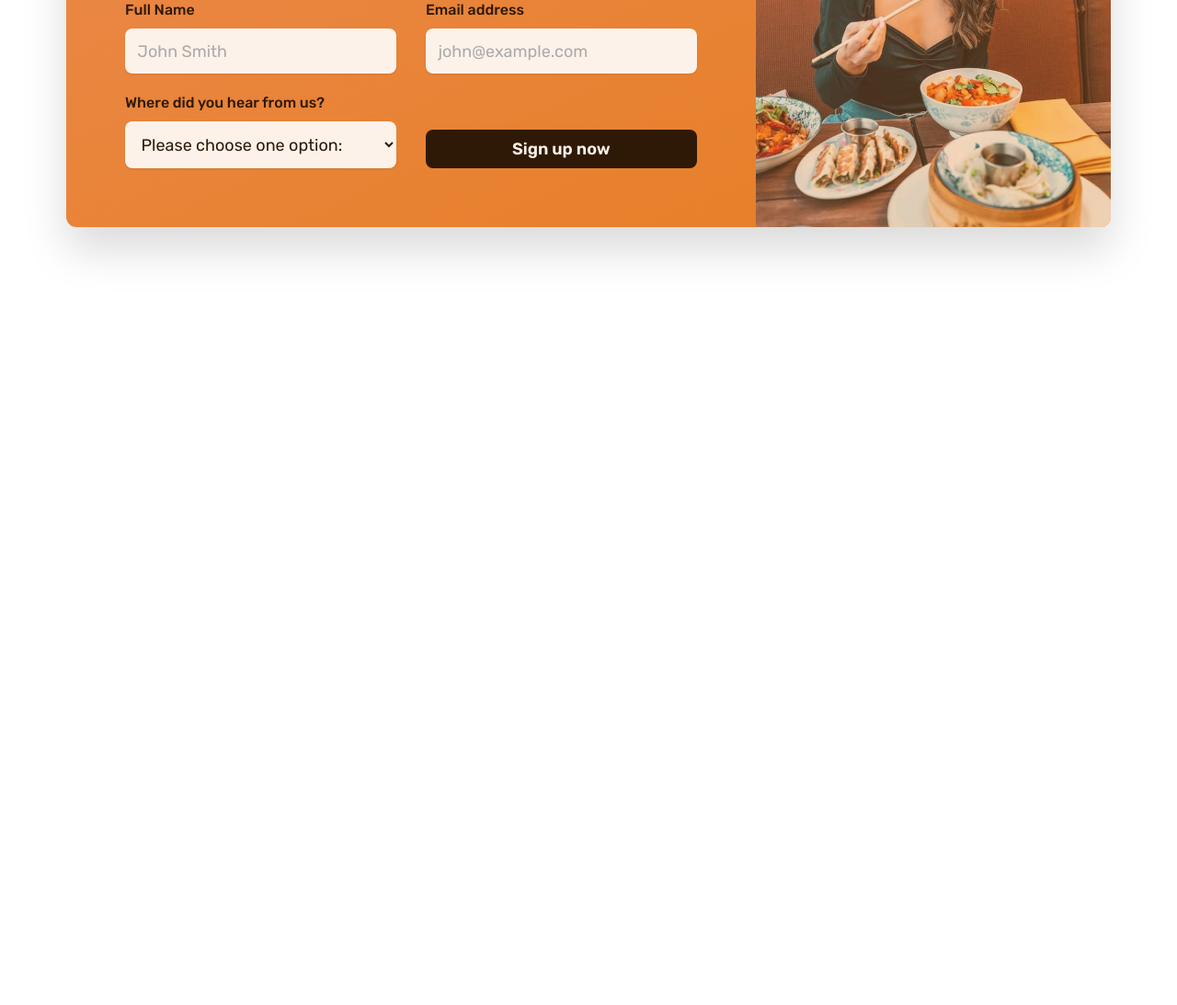
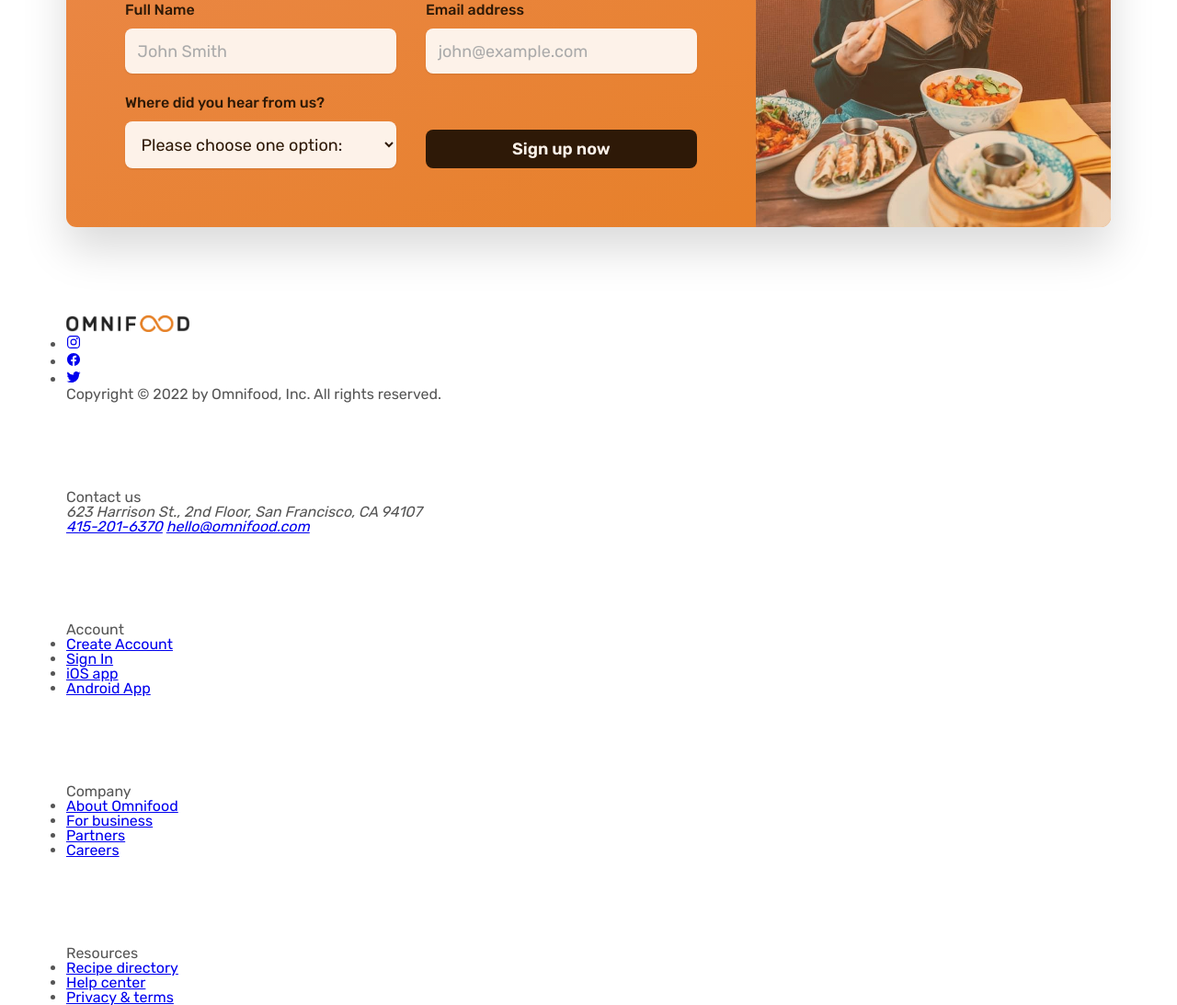
Before and after one commit to ABrozovic/Omnifood, a plain HTML site: page index.html in a window 1280 px wide. Shown: the part 6088-7181 px from the top of the page at 92% size. Before the commit the page ends 6431 px from the top, so only its background shows below. Drawn offline with nearby package versions, Linux system fonts and the light colour scheme; some packages are replaced by stand-ins of ours; a script that the page names is missing.

Commit message:
Add the Footer markup to the index.html

```diff
--- a/index.html
+++ b/index.html
@@ -815,5 +815,82 @@
       </div>
     </section>
   </main>
+  <footer class="footer">
+    <div class="container grid grid--footer">
+      <div class="footer__logo-col">
+        <a href="#" class="footer__logo">
+          <picture>
+            <source srcset="img/omnifood-logo.webp" type="image/webp" />
+            <source srcset="img/omnifood-logo.png" type="image/png" />
+            <img
+                    src="img/omnifood-logo.png"
+                    alt="Omnifood logo"
+                    class="logo"
+            />
+          </picture>
+        </a>
+        <ul class="footer__social-links">
+          <li>
+            <a class="footer__link" href="#"
+            ><ion-icon name="logo-instagram"></ion-icon
+            ></a>
+          </li>
+          <li>
+            <a class="footer__link" href="#"
+            ><ion-icon name="logo-facebook"></ion-icon
+            ></a>
+          </li>
+          <li>
+            <a class="footer__link" href="#"
+            ><ion-icon name="logo-twitter"></ion-icon
+            ></a>
+          </li>
+        </ul>
+        <p class="copyright">
+          Copyright &copy; 2022 by Omnifood, Inc. All rights reserved.
+        </p>
+      </div>
+      <div class="footer__address-col">
+        <p class="footer__heading">Contact us</p>
+        <address class="footer__contacts">
+          <p class="footer__link">
+            623 Harrison St., 2nd Floor, San Francisco, CA 94107
+          </p>
+          <p>
+            <a class="footer__link" href="tel:415-201-6370">415-201-6370</a>
+            <a class="footer__link" href="mailto:hello@omnifood.com"
+            >hello@omnifood.com</a
+            >
+          </p>
+        </address>
+      </div>
+      <nav class="footer__nav-col">
+        <p class="footer__heading">Account</p>
+        <ul class="footer__nav">
+          <li><a class="footer__link" href="#">Create Account</a></li>
+          <li><a class="footer__link" href="#">Sign In</a></li>
+          <li><a class="footer__link" href="#">iOS app</a></li>
+          <li><a class="footer__link" href="#">Android App</a></li>
+        </ul>
+      </nav>
+      <nav class="footer__nav-col">
+        <p class="footer__heading">Company</p>
+        <ul class="footer__nav">
+          <li><a class="footer__link" href="#">About Omnifood</a></li>
+          <li><a class="footer__link" href="#">For business</a></li>
+          <li><a class="footer__link" href="#">Partners</a></li>
+          <li><a class="footer__link" href="#">Careers</a></li>
+        </ul>
+      </nav>
+      <nav class="footer__nav-col">
+        <p class="footer__heading">Resources</p>
+        <ul class="footer__nav">
+          <li><a class="footer__link" href="#">Recipe directory</a></li>
+          <li><a class="footer__link" href="#">Help center</a></li>
+          <li><a class="footer__link" href="#">Privacy & terms</a></li>
+        </ul>
+      </nav>
+    </div>
+  </footer>
   </body>
 </html>
```
